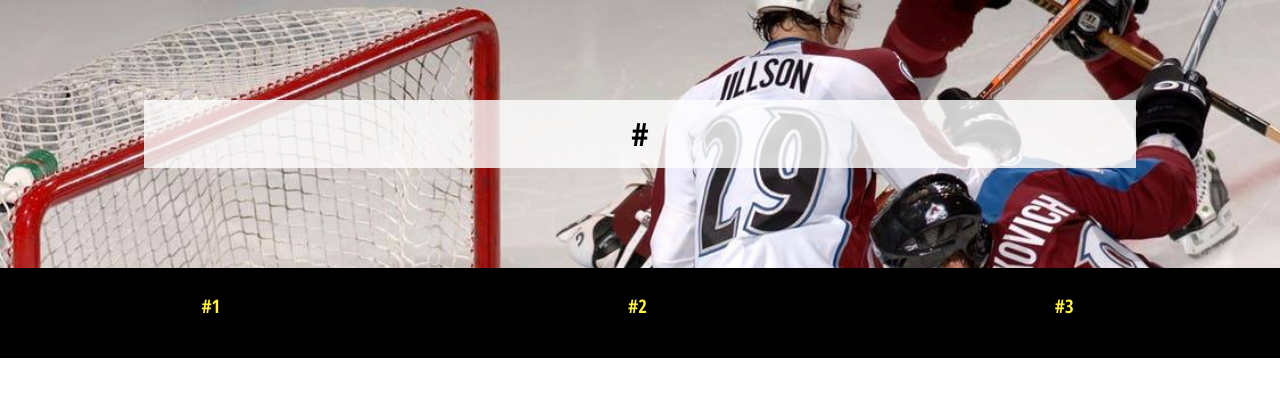
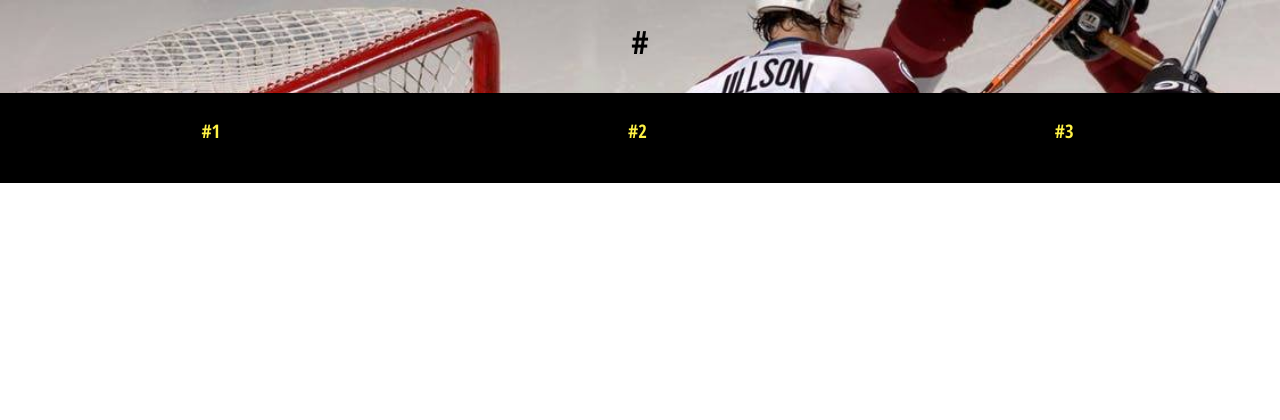
Before and after one commit to AoH95/FFRoller, a Symfony app: template templates/Sports/ficheSport.html.twig in a window 1280 px wide. Shown: the part 80-500 px from the top of the page. Run offline with Twig, Linux system fonts and the light colour scheme; the template is opened without the code that fills it, so the values that code supplies are empty; some libraries are stand-ins or nearby versions.

Commit message:
repair photos

```diff
--- a/public/css/sass/helpers/_modules.scss
+++ b/public/css/sass/helpers/_modules.scss
@@ -30,14 +30,6 @@
     color: $dark_black;
     background-image: url(../img/hockey.jpg);
     background-size: cover;
-    div.fond_blanc{
-        width: 80%;
-        margin: auto;
-        background-color: rgba(255, 255, 255, 0.8);
-        padding: 1% 2%;
-        margin-top:80px;
-        margin-bottom:80px;
-        }
     h1{
         text-transform: uppercase;
         font-family: $open;
@@ -45,6 +37,7 @@
         font-size:$title;
     }
     p{
+        margin:10px 20%;
         font-family: $work;
         font-weight: $work_reg;
         font-size: $content;
@@ -203,6 +196,7 @@ div.fond{
         height: 400px;
         .background-carroussel{
             height: 100%;
+            background-size: cover;
         }
         div.handler_hover{
         margin: 1%;
--- a/public/css/sass/style.scss
+++ b/public/css/sass/style.scss
@@ -17,10 +17,6 @@
     .col-#{$i} {
         width: 100% / 12 * $i;
     }
-}
-
-a:hover{
-    color:$yellow_pale!important;
 }
 
 .col-auto{
--- a/public/css/style.css
+++ b/public/css/style.css
@@ -44,9 +44,6 @@
 
 .col-12 {
   width: 100%; }
-
-a:hover {
-  color: #FFF787 !important; }
 
 .col-auto {
   float: right; }
@@ -292,19 +289,13 @@ footer div.conteneur_footer_nav {
   color: #000000;
   background-image: url(../img/hockey.jpg);
   background-size: cover; }
-  .conteneur_h1_blanc div.fond_blanc {
-    width: 80%;
-    margin: auto;
-    background-color: rgba(255, 255, 255, 0.8);
-    padding: 1% 2%;
-    margin-top: 80px;
-    margin-bottom: 80px; }
   .conteneur_h1_blanc h1 {
     text-transform: uppercase;
     font-family: "Open Sans Condensed", sans-serif;
     font-weight: 700;
     font-size: 32px; }
   .conteneur_h1_blanc p {
+    margin: 10px 20%;
     font-family: "Work Sans", sans-serif;
     font-weight: 400;
     font-size: 16px; }
@@ -431,7 +422,8 @@ div.fond {
   text-align: center;
   height: 400px; }
   .owl-stage .owl-item .background-carroussel {
-    height: 100%; }
+    height: 100%;
+    background-size: cover; }
   .owl-stage .owl-item div.handler_hover {
     margin: 1%;
     margin-top: 5px;
--- a/public/js/map.js
+++ b/public/js/map.js
@@ -25,12 +25,7 @@ function initMap() {
       // Browser doesn't support Geolocation
       handleLocationError(false, infoWindow, map.getCenter());
     }
-
-    var script = document.createElement('script');
-    script.src = 'https://developers.google.com/maps/documentation/javascript/examples/json/earthquake_GeoJSONP.js';
-    document.getElementsByTagName('head')[0].appendChild(script);
   }
-
 
   function handleLocationError(browserHasGeolocation, infoWindow, pos) {
     infoWindow.setPosition(pos);
--- a/templates/Sports/ficheSport.html.twig
+++ b/templates/Sports/ficheSport.html.twig
@@ -12,10 +12,8 @@
 {% block body %}
     <!-- Content Page -->
     <div class="col-12 conteneur_h1_blanc">
-        <div class="fond_blanc">
-            <h1>#{{listeSports.title}}</h1>
-            <p> {{listeSports.description|raw}} </p>
-        </div>
+        <h1>#{{listeSports.title}}</h1>
+        <p> {{listeSports.description|raw}} </p>
     </div>
 
     <div class="col-12 conteneur_ksp">
```
Also changed, not shown: public/cacheClear.php (deleted, +0 -9 lines), templates/Clubs/clubs.html.twig (+0 -11 lines), 1 other file.
